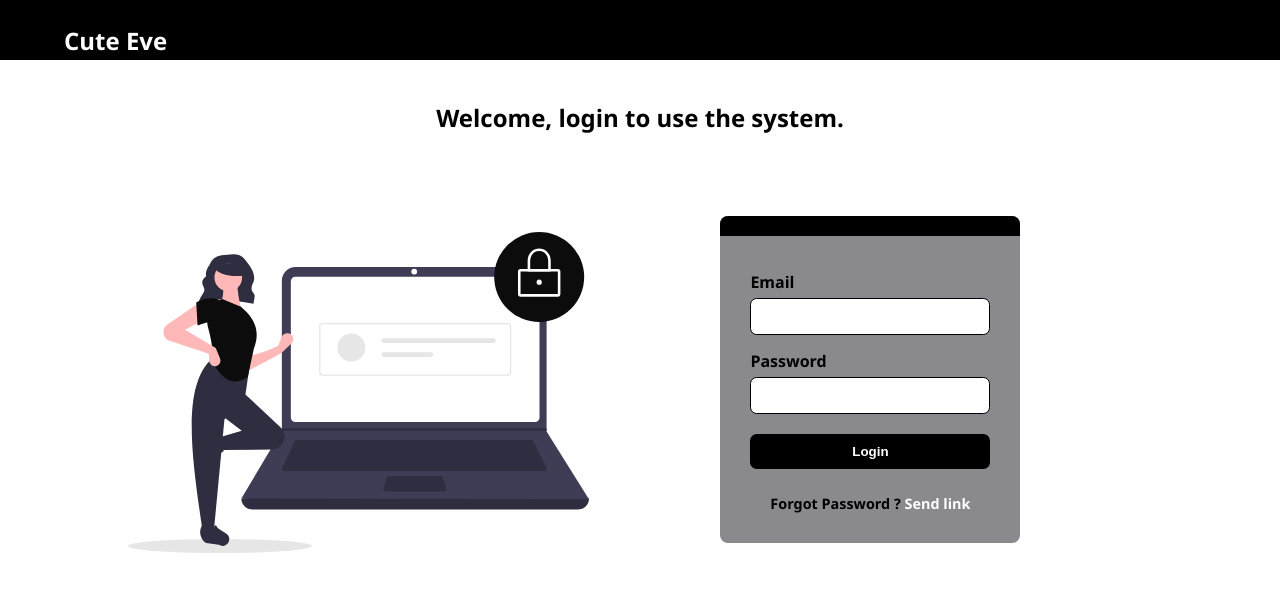
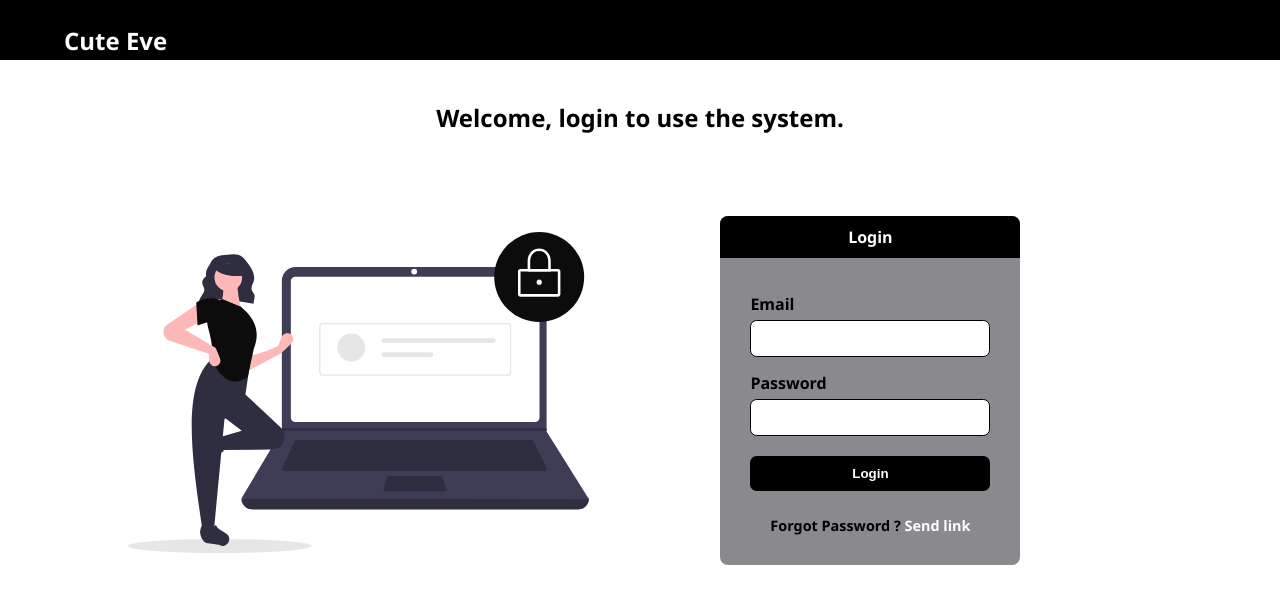
Before and after one commit to KabakiAntony/cute-eve, a Vue app: page /#/ in a window 1280 px wide. Shown: the top 604 px of the page. Built offline with nearby package versions, Linux system fonts and the light colour scheme.

Commit message:
added a disabled prop for the form

```diff
--- a/src/components/CommonForm.vue
+++ b/src/components/CommonForm.vue
@@ -1,9 +1,9 @@
 <template>
     <div id="form-container">
-        <h2 class="form-header">{{ header }}</h2>
+        <h2 class="form-header">{{ header_text }}</h2>
         <form @submit.prevent="$emit('on_submit', form)">
             <label>Email</label>
-            <input type="email" v-model="form.email" required>
+            <input type="email" v-model="form.email" :disabled="disabled" required>
             <label>Password</label>
             <input type="password" v-model="form.password" required>
             <div>
@@ -23,12 +23,13 @@
 export default {
     name:"CommonForm",
     props:{
-        header: String,
+        header_text: String,
         submit_text: String,
         bottom_text: String,
         bottom_link_text: String,
         route_name: String,
         action:String,
+        disabled: Boolean,
     },
     data(){
         return{
```
